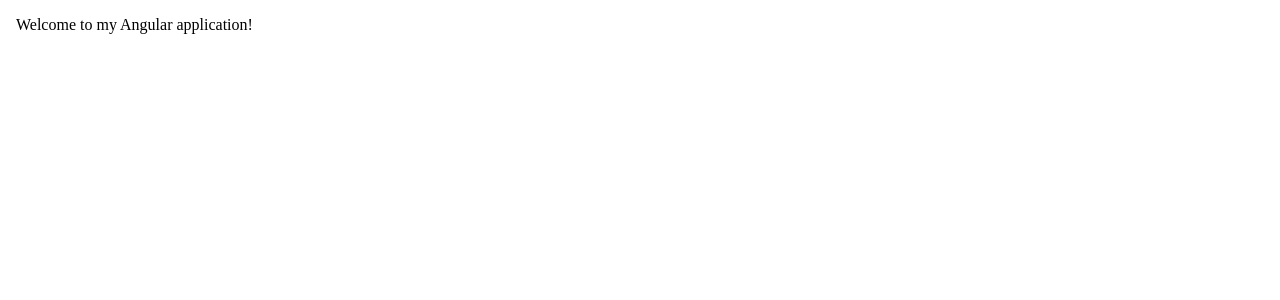
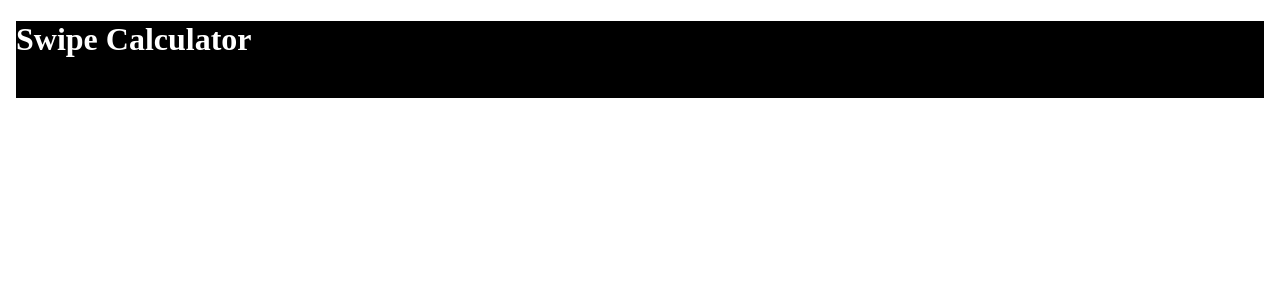
Before and after one commit to gokulkrishnanj/swipe-calculator, an Angular app: page / in a window 1280 px wide. Shown: the top 300 px of the page. Built offline with nearby package versions, Linux system fonts and the light colour scheme.

Commit message:
Add SwipeCalculator component and integrate into app

```diff
--- a/src/app/app.component.html
+++ b/src/app/app.component.html
@@ -1,8 +1 @@
-<html>
-  <head>
-    <title>My Angular App</title>
-  </head>
-  <body>
-    <p>Welcome to my Angular application!</p>
-  </body>
-</html>
+<app-swipe-calculator></app-swipe-calculator>
--- a/src/app/app.module.ts
+++ b/src/app/app.module.ts
@@ -3,10 +3,12 @@ import { BrowserModule } from '@angular/platform-browser';
 
 import { AppRoutingModule } from './app-routing.module';
 import { AppComponent } from './app.component';
+import { SwipeCalculatorComponent } from './swipe-calculator/swipe-calculator.component';
 
 @NgModule({
   declarations: [
-    AppComponent
+    AppComponent,
+    SwipeCalculatorComponent
   ],
   imports: [
     BrowserModule,
--- /dev/null
+++ b/src/app/swipe-calculator/swipe-calculator.component.css
@@ -0,0 +1,7 @@
+.swipe-calculator-body{
+    background-color: #000000;
+}
+
+.swipe-calculator-body h1{
+    color: #ffffff;
+}
--- /dev/null
+++ b/src/app/swipe-calculator/swipe-calculator.component.html
@@ -0,0 +1,18 @@
+<!DOCTYPE html>
+<html lang="en">
+<head>
+    <meta charset="UTF-8">
+    <meta name="viewport" content="width=device-width, initial-scale=1.0">
+    <title>Swipe Calculator</title>
+</head>
+<body class="swipe-calculator-body">
+    <div class="swipe-calculator-header">
+        <h1>Swipe Calculator</h1>
+    </div>
+    <div class = "swipe-calculator-content">
+        <p>Swipe left or right to calculate the result.</p>
+    </div>
+    <div class="swipe-calculator-footer">
+        </div>
+</body>
+</html>
--- /dev/null
+++ b/src/app/swipe-calculator/swipe-calculator.component.ts
@@ -0,0 +1,15 @@
+import { Component, OnInit } from '@angular/core';
+
+@Component({
+  selector: 'app-swipe-calculator',
+  templateUrl: './swipe-calculator.component.html',
+  styleUrls: ['./swipe-calculator.component.css']
+})
+export class SwipeCalculatorComponent implements OnInit {
+
+  constructor() { }
+
+  ngOnInit(): void {
+  }
+
+}
```
